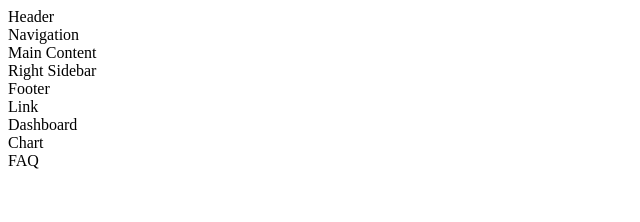
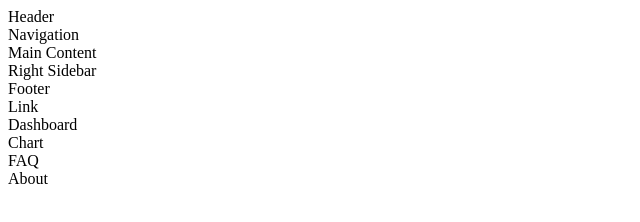
Before and after one commit to Noiid/static-web, a plain HTML site: page index.html in a window 1280 px wide. Shown: the full height of the page, 0-640 px from the left. Drawn offline with Linux system fonts and the light colour scheme.

Commit message:
Update index.html

```diff
--- a/index.html
+++ b/index.html
@@ -32,6 +32,9 @@
     <div id="faq">
         FAQ
     </div>
+    <div id="about">
+        About
+    </div>
 </body>
 
 </html>
```
